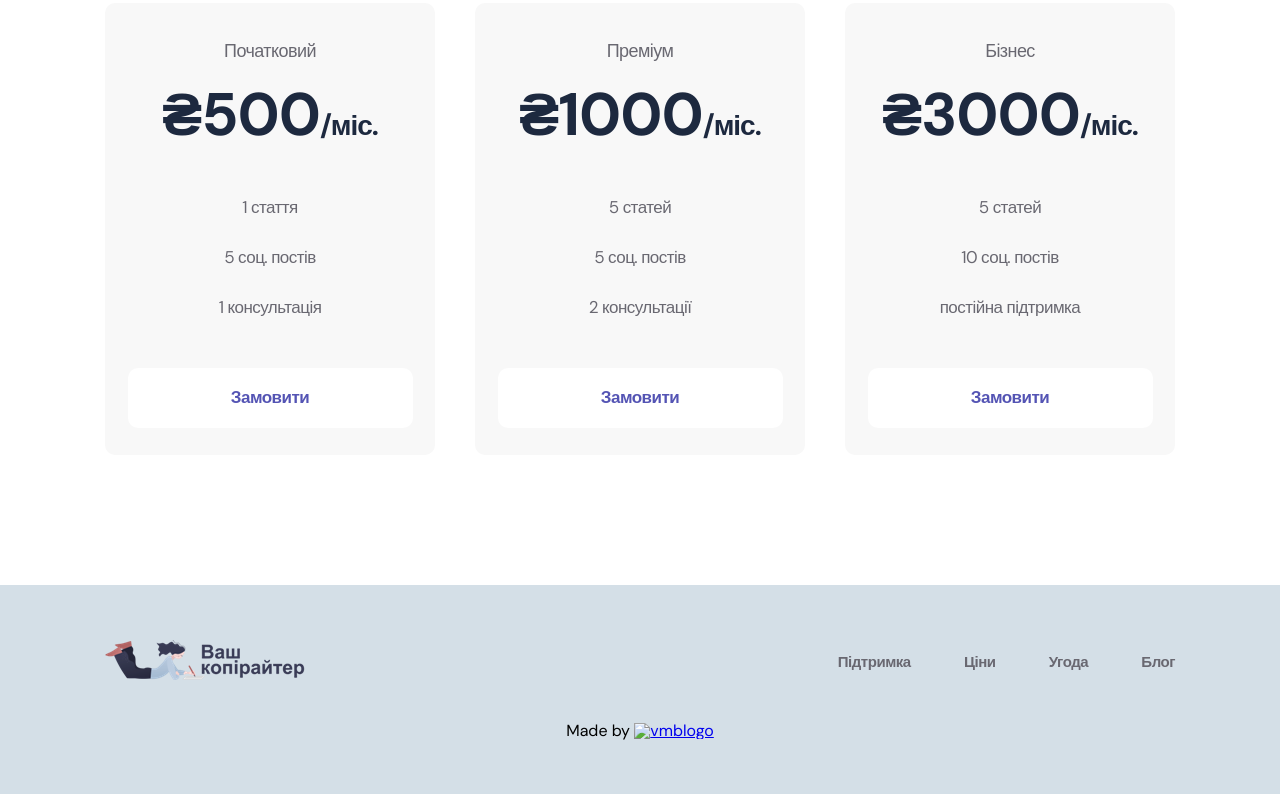
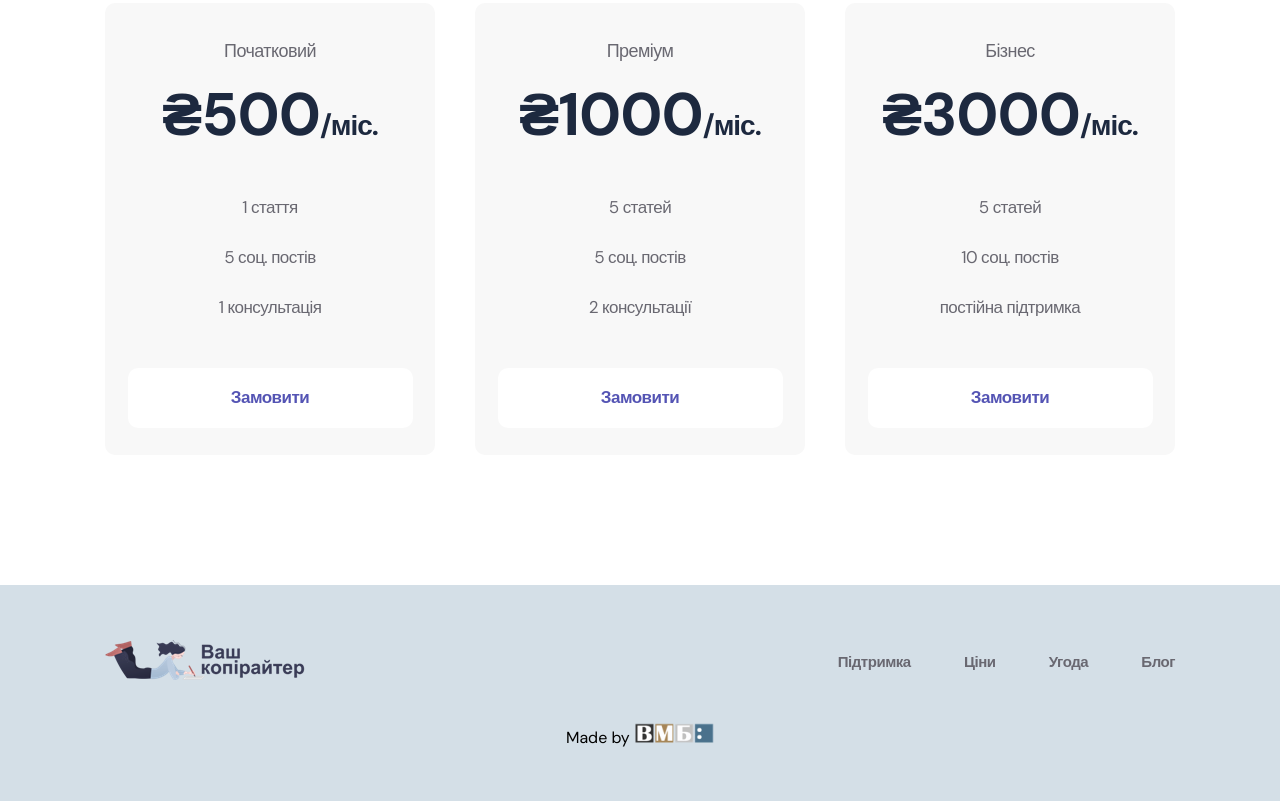
Before and after one commit to vmbnetua/yourcopywriter, a plain HTML site: page index.html in a window 1280 px wide. Shown: the part 1731-2532 px from the top of the page. Drawn offline with nearby package versions, Linux system fonts and the light colour scheme; the site is published under a folder, as on GitHub Pages, so addresses that start at the root find nothing; files whose address does not match are found by name.

Commit message:
Update index.html

```diff
--- a/index.html
+++ b/index.html
@@ -144,7 +144,7 @@
             </nav>
         </div>
         <div class='footer__copyright'>
-            Made by <a alt='Створення сайту: вебстудія ВМБ' title='Замовити сайт' href="https://vmb.net.ua"><img src="/images/vmblogo-min.png" alt="vmblogo"></a>
+            Made by <a alt='Створення сайту: вебстудія ВМБ' title='Замовити сайт' href="https://vmb.net.ua"><img src="./images/vmblogo-min.png" alt="vmblogo"></a>
         </div>
     </footer>
 </body>
```
